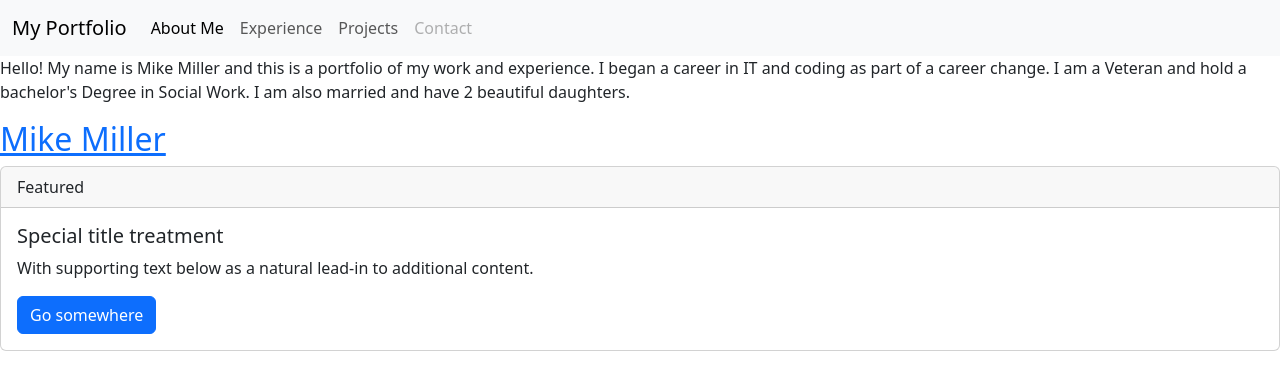
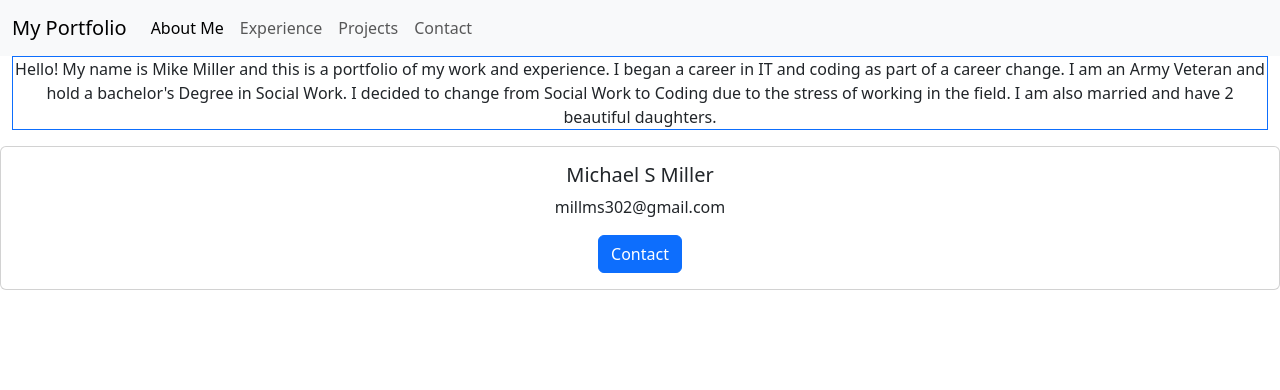
Before and after one commit to millms302/MyPortfolio, a Django app: page / in a window 1280 px wide. Shown: the top 390 px of the page. Run offline with Django 5.2, Linux system fonts and the light colour scheme.

Commit message:
end of class 5

```diff
--- /dev/null
+++ b/pages/forms.py
@@ -0,0 +1,6 @@
+from django import forms
+
+class ContactForm(forms.Form):
+    name = forms.CharField(max_length=50)
+    email = forms.EmailField()
+    message = forms.CharField(widget=forms.Textarea)
--- a/pages/urls.py
+++ b/pages/urls.py
@@ -4,5 +4,6 @@ from pages import views
 urlpatterns = [
     path('', views.about_me_view, name='about_me'),
     path('experience/', views.experience_view, name='experience'),
+    path('contact/', views.contact_view, name='contact'),
 
 ]
--- a/pages/views.py
+++ b/pages/views.py
@@ -1,4 +1,6 @@
 from django.shortcuts import render
+from .forms import ContactForm
+from django.core.mail import send_mail
 
 # Create your views here.
 
@@ -10,3 +12,16 @@ def experience_view(request):
 
 def project_view(request):
     return render(request, 'projects/projects.html')
+
+def contact_view(request):
+    if request.method == 'POST':
+        # means the form has been submitted
+        form = ContactForm(request.POST)
+        # Collect the data from the form and validate it.
+        if form.is_valid():
+            name = form.cleaned_data['name']
+            email = form.cleaned_data['email']
+            message = form.cleaned_data['message']
+
+    form = ContactForm()
+    return render(request, 'pages/contact.html', {'form': form})
--- a/templates/base.html
+++ b/templates/base.html
@@ -30,7 +30,7 @@
                         <a class="nav-link" href="{% url 'projects_list' %}">Projects</a>
                     </li>
                     <li class="nav-item">
-                        <a class="nav-link disabled" aria-disabled="true">Contact</a>
+                        <a class="nav-link" href="{% url 'contact' %}">Contact</a>
                     </li>
                 </ul>
             </div>
@@ -43,17 +43,12 @@
     </main>
 
     <footer>
-        <a href="">
-            <h2>Mike Miller</h2>
         </a>
         <div class="card">
-            <div class="card-header">
-                Featured
-            </div>
-            <div class="card-body">
-                <h5 class="card-title">Special title treatment</h5>
-                <p class="card-text">With supporting text below as a natural lead-in to additional content.</p>
-                <a href="#" class="btn btn-primary">Go somewhere</a>
+            <div class="card-body text-center">
+                <h5 class="text-center">Michael S Miller</h5>
+                <p class="text-center">millms302@gmail.com</p>
+                <a href="{% url 'contact' %}" class="btn btn-primary">Contact</a>
             </div>
         </div>
     </footer>
--- a/templates/pages/about_me.html
+++ b/templates/pages/about_me.html
@@ -14,10 +14,12 @@ About Me
 </section>
 
 <section>
-    <div>
-        <p>Hello! My name is Mike Miller and this is a portfolio of my work and experience. I began a career in IT and
-            coding as part of a career change. I am a Veteran and hold a bachelor's Degree in Social Work. I am also
-            married and have 2 beautiful daughters.</p>
+    <div class="container-fluid">
+        <p class="border border-primary text-center">Hello! My name is Mike Miller and this is a portfolio of my work
+            and experience. I began a career in IT and coding as part of a career change. I am an Army Veteran and hold
+            a bachelor's Degree in Social Work. I
+            decided to change from Social Work to Coding due to the stress of working in the field. I am also
+            married and have 2 beautiful daughters. </p>
     </div>
 </section>
 {% endblock %}
--- a/templates/projects/projects.html
+++ b/templates/projects/projects.html
@@ -11,7 +11,7 @@ Projects
     <h2>Projects: Click the image to go to the github repository.</h2>
     <div class="projects-list">
         {% for project in projects_list %}
-            <div class="project-card border center">
+            <div class="project-card border text-center">
                 <a href="{{ project.repository }}" target="_blank">
                     <img width="400" src="{{ project.image.url }}" alt="">
                 </a>
@@ -20,7 +20,7 @@ Projects
                 <p>{{project.description}}</p>
                 <!--Skills-->
                 {% for skill in project.skills.all %}
-                    <div class="skills-container center">
+                    <div class="skills-container text-center">
                         <label for="" class="text-label">
                             {{ skill.name }}
                         </label>
```
Also changed, not shown: config/settings.py (+18 -0 lines), templates/pages/contact.html (added, +20 -0 lines), 1 other file.
